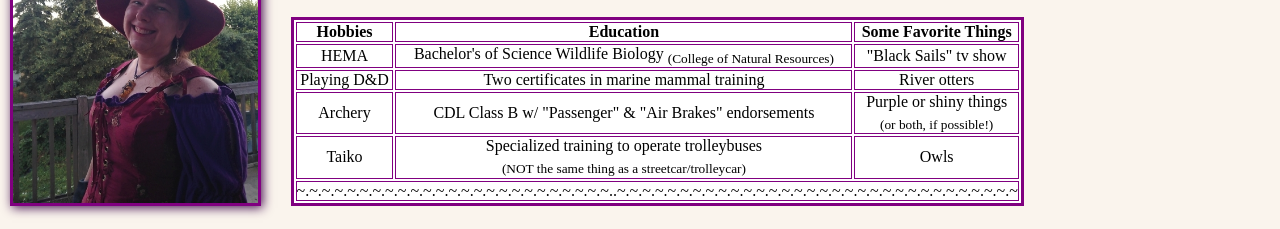
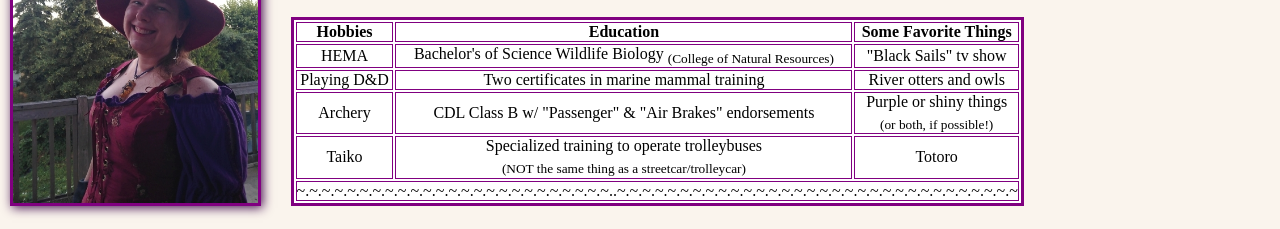
Before and after one commit to Hawksdaughter/DemoWebsite, a plain HTML site: page about.html in a window 1280 px wide. Shown: the part 422-651 px from the top of the page. Drawn offline with Linux system fonts and the light colour scheme; a web font is replaced by a local one.

Commit message:
Edited content of final column in table

```diff
--- a/about.html
+++ b/about.html
@@ -47,7 +47,7 @@
                     <tr>
                         <td  align="center">Playing D&D</td>
                         <td colspan="2"  align="center">Two certificates in marine mammal training</td>
-                        <td  align="center">River otters</td>
+                        <td  align="center">River otters and owls</td>
                     </tr>
 
                     <tr>
@@ -59,7 +59,7 @@
                     <tr>
                         <td align="center">Taiko</td>
                         <td colspan="2" align="center">Specialized training to operate trolleybuses <br/><sub>(NOT the same thing as a streetcar/trolleycar)</sub></td>
-                        <td align="center">Owls</td>
+                        <td align="center">Totoro</td>
                     </tr>
                 </tbody>
 
```
